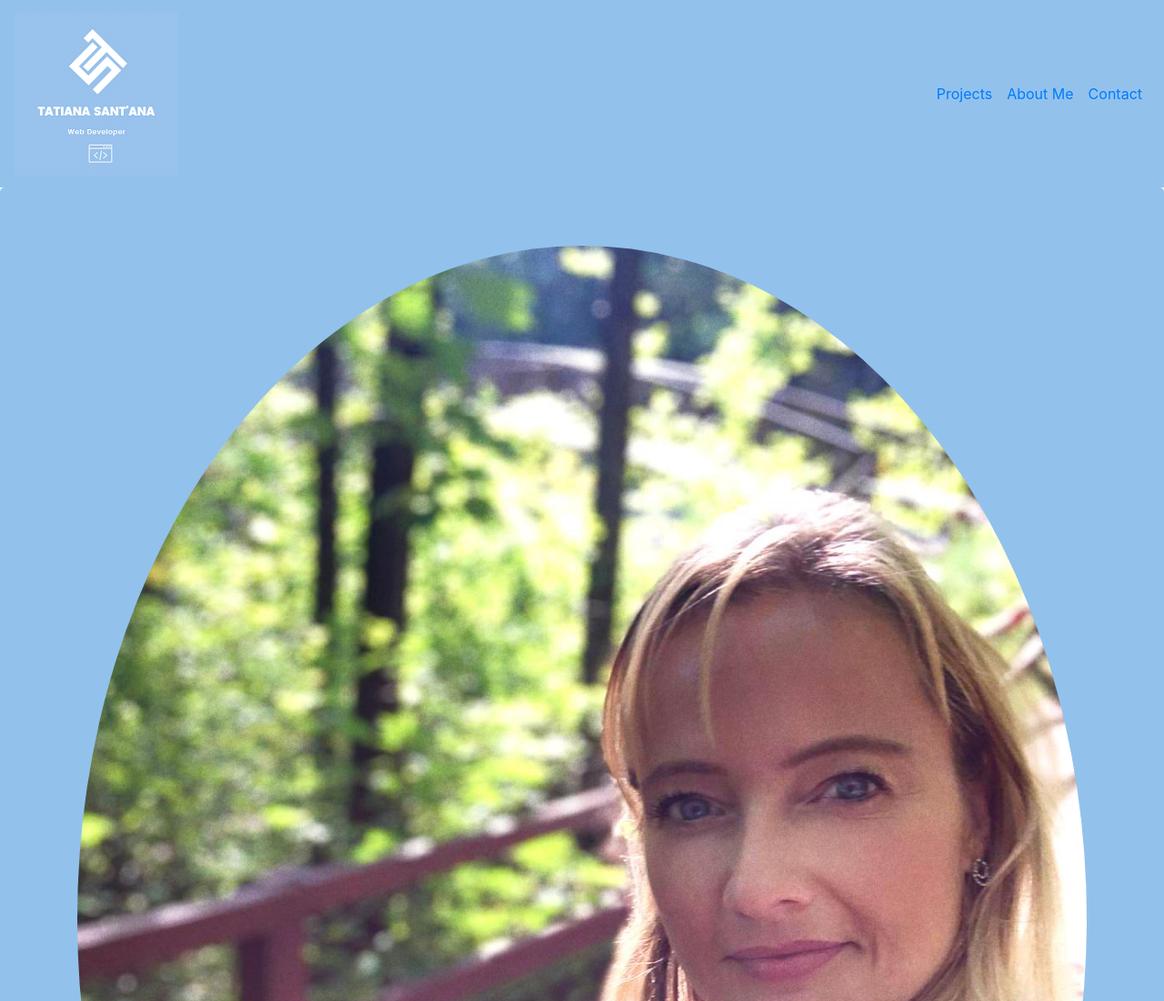
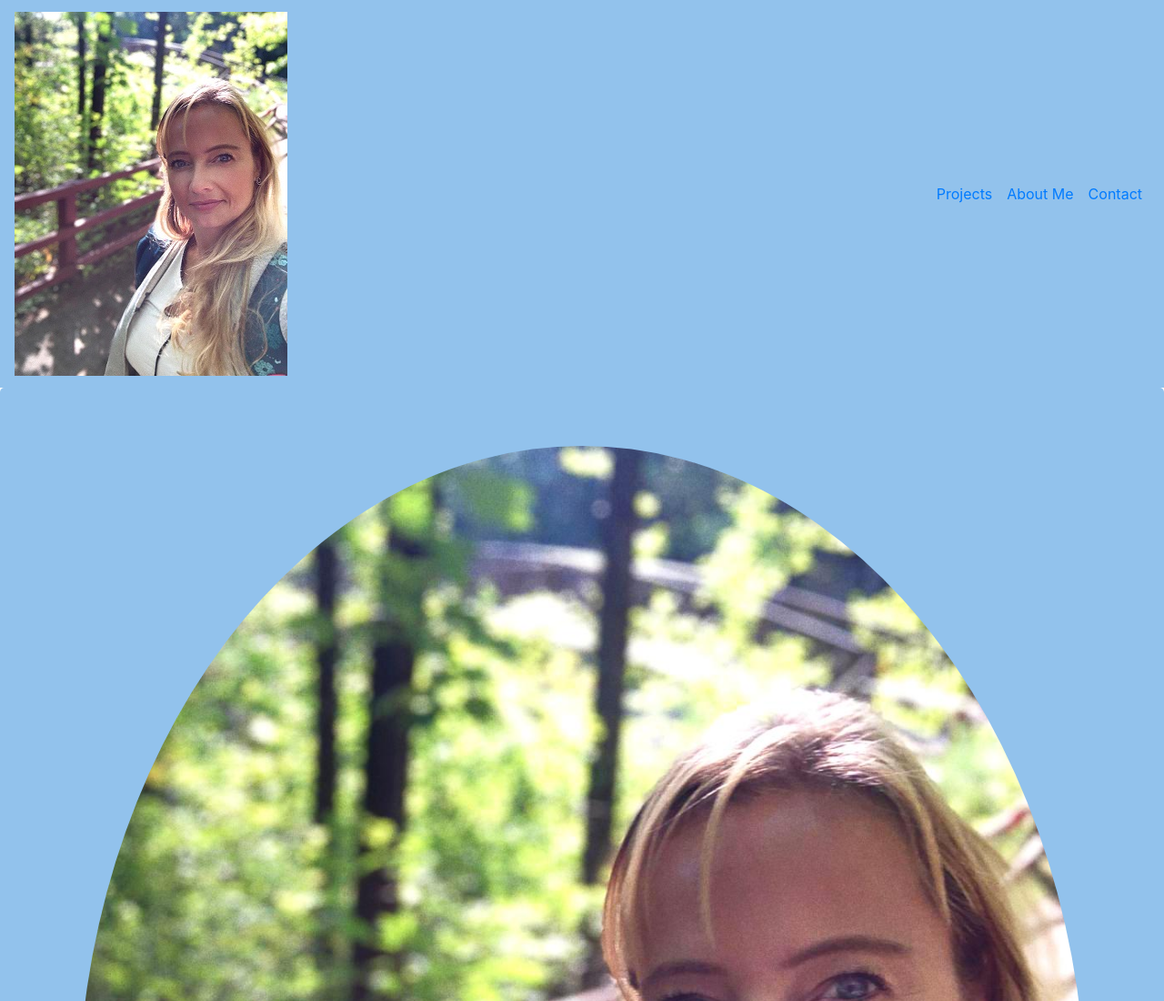
Before and after one commit to tatianabs/My-Site, a plain HTML site: page index.html in a window 1280 px wide. Shown: the top 1100 px of the page at 91% size. Drawn offline with nearby package versions, Linux system fonts and the light colour scheme.

Commit message:
Update index.html

```diff
--- a/index.html
+++ b/index.html
@@ -76,7 +76,7 @@
 
 <body>
   <nav class="navbar navbar-expand-lg navbar-custom">
-    <a class="navbar-brand" href="#"><img src="image/logo(4).png" alt=""></a>
+    <a class="navbar-brand" href="#"><img src="image/tati.jpg" alt=""></a>
     <button class="navbar-toggler" type="button" data-toggle="collapse" data-target="#navbarSupportedContent"
       aria-controls="navbarSupportedContent" aria-expanded="false" aria-label="Toggle navigation">
       <span class="navbar-toggler-icon"></span>
```
